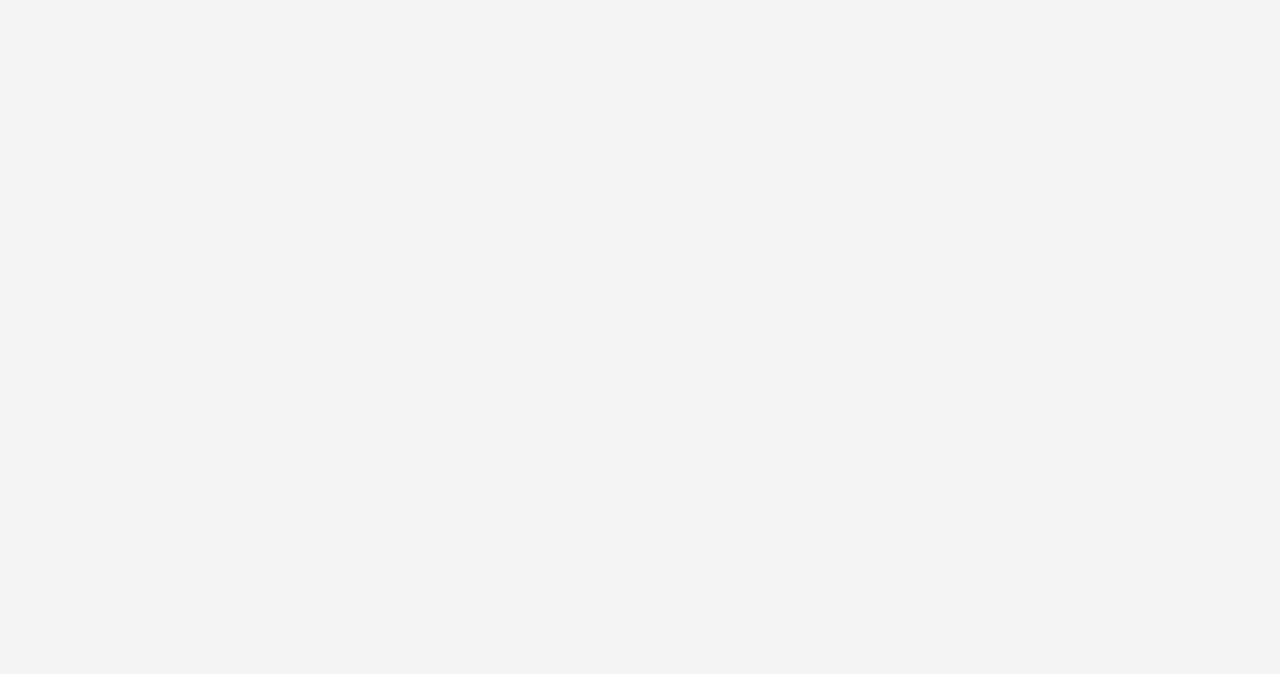
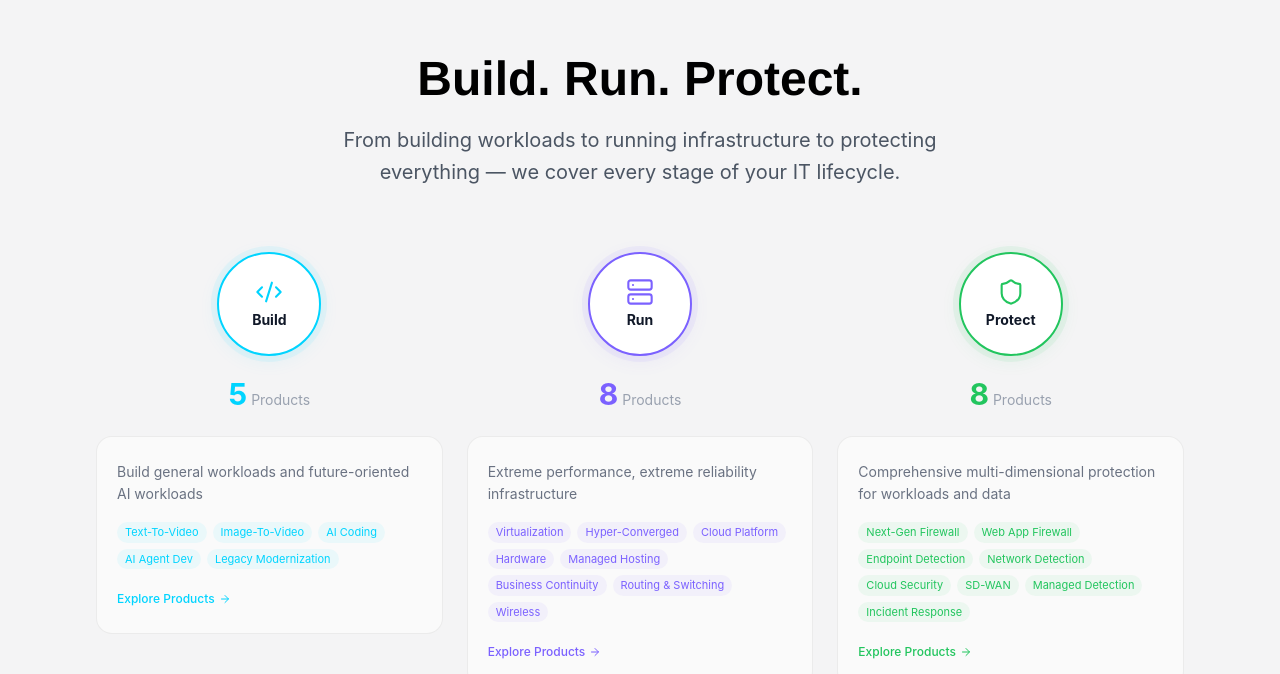
Before and after one commit to 2046-RAG/TGWS-Dev, a Next.js app in the folder tgws/: page /en/home in a window 1280 px wide. Shown: the part 919-1593 px from the top of the page. Built offline with nearby package versions, Linux system fonts and the light colour scheme; a web font is replaced by a local one.

Commit message:
fix: scroll-reveal渐进增强修复首页白屏问题
根因: scroll-reveal CSS默认opacity:0，依赖JavaScript添加revealed类
问题: 字体预加载阻塞JS执行，首次加载内容不可见
方案: 渐进增强 - 默认显示内容，JS加载后启用动画

```diff
--- a/tgws/src/app/globals.css
+++ b/tgws/src/app/globals.css
@@ -183,13 +183,20 @@ body {
   }
 }
 
-/* Scroll Reveal Animation */
+/* Scroll Reveal Animation - Progressive Enhancement */
+/* Default: content visible (no JavaScript dependency) */
 .scroll-reveal {
+  opacity: 1;
+  transform: translateY(0);
+}
+
+/* When JavaScript loads, enable animation */
+.js-loaded .scroll-reveal {
   opacity: 0;
   transform: translateY(24px);
   transition: opacity 0.6s ease, transform 0.6s ease;
 }
-.scroll-reveal.revealed {
+.js-loaded .scroll-reveal.revealed {
   opacity: 1;
   transform: translateY(0);
 }
--- a/tgws/src/app/layout.tsx
+++ b/tgws/src/app/layout.tsx
@@ -30,6 +30,9 @@ export default function RootLayout({
         <link rel="stylesheet" href="https://db.onlinewebfonts.com/c/5ac3fe7c6abd2f62067f266d89671492?family=HelveticaNowDisplay-Medium" crossOrigin="anonymous" />
         <link rel="stylesheet" href="https://db.onlinewebfonts.com/c/1aa3377e489837a26d019bba501e779d?family=HelveticaNowDisplayW01-Rg" crossOrigin="anonymous" />
         <script dangerouslySetInnerHTML={{ __html: `
+          // Mark JavaScript as loaded (progressive enhancement)
+          document.documentElement.classList.add('js-loaded');
+
           // Scroll Reveal
           if (window.matchMedia('(prefers-reduced-motion: no-preference)').matches) {
             const observer = new IntersectionObserver((entries) => {
```
